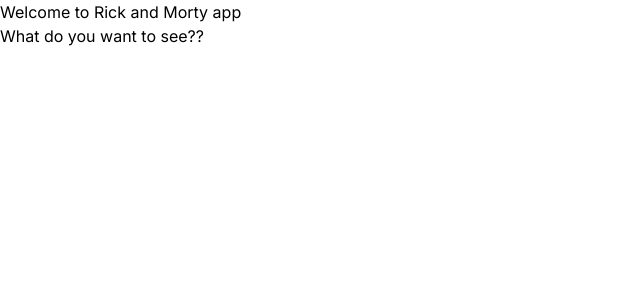
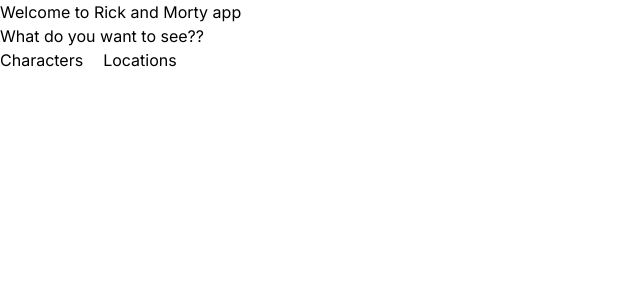
Before and after one commit to wellnahuel/rickmorty13, a Next.js app: page / in a window 1280 px wide. Shown: the top 300 px of the page, without its empty margins (0-640 px from the left). Built offline with nearby package versions, Linux system fonts and the light colour scheme.

Commit message:
navigation

```diff
--- a/app/characters/page.tsx
+++ b/app/characters/page.tsx
@@ -1,6 +1,7 @@
 import React from "react";
 import { getCharacters } from "./services/characters.services";
-import { Card } from "@/components";
+import { Card, Navigator } from "@/components";
+import { Routes } from "../models";
 
 async function fetchCharacters() {
   const response = await getCharacters();
@@ -12,6 +13,8 @@
   const characters = await fetchCharacters();
   return (
     <>
+      <Navigator pathNames={[Routes.HOME, Routes.LOCATIONS]} />
+
       {characters.map((character) => (
         <Card key={character.id} data={character} />
       ))}
--- a/app/locations/layout.tsx
+++ b/app/locations/layout.tsx
@@ -2,6 +2,7 @@
 
 function LocationLayout({children}: { children: React.ReactNode }) {
   return (
+
     <div className='flex flex-row flex-wrap justify-center items-center gap-4'>{children}</div>
   )
 }
--- a/app/locations/page.tsx
+++ b/app/locations/page.tsx
@@ -1,6 +1,8 @@
 import React from "react";
 import { getLocations } from "./services/locations.services";
-import { Card } from "@/components";
+import { Card, Navigator } from "@/components";
+import Link from "next/link";
+import { Routes } from "../models";
 
 async function fetchLocations() {
   const response = await getLocations();
@@ -12,6 +14,7 @@
   const locations = await fetchLocations();
   return (
     <>
+      <Navigator pathNames={[Routes.HOME, Routes.CHARACTERS]} />
       {locations.map((location) => (
         <Card key={location.id} data={location} />
       ))}
@@ -19,5 +22,4 @@
   );
 }
 
-
-export default Locations
+export default Locations;
--- /dev/null
+++ b/app/models/index.ts
@@ -0,0 +1 @@
+export * from './routes.model';
--- /dev/null
+++ b/app/models/routes.model.ts
@@ -0,0 +1,19 @@
+export const Routes = {
+    HOME: {
+        path: "/",
+        name: "Home",
+    },
+    CHARACTERS: {
+        path: "/characters",
+        name: "Characters",
+    },
+    LOCATIONS: {
+        path: "/locations",
+        name: "Locations",
+    },
+}
+
+export interface Route {
+    path: string;
+    name: string;
+}
--- a/app/page.tsx
+++ b/app/page.tsx
@@ -1,10 +1,16 @@
+import Link from 'next/link'
 import React from 'react'
+import { Routes } from './models'
+import  {Navigator}  from "../components"
 
 function App() {
   return (
     <div>
       <h1>Welcome to Rick and Morty app</h1>
       <h3>What do you want to see??</h3>
+      <Navigator pathNames={[Routes.CHARACTERS, Routes.LOCATIONS]} />
+
+
     </div>
   )
 }
--- /dev/null
+++ b/components/Navigator/Navigator.tsx
@@ -0,0 +1,19 @@
+import { Route } from "@/app/models";
+import Link from "next/link";
+import React from "react";
+
+interface Props {
+  pathNames: Route[];
+}
+
+function Navigator({ pathNames }: Props) {
+  return (
+    <div className="flex gap-5 flex-row">
+      {pathNames.map((pathName) => (
+        <Link href={pathName.path}>{pathName.name}</Link>
+      ))}
+    </div>
+  );
+}
+
+export default Navigator;
--- a/components/index.ts
+++ b/components/index.ts
@@ -1 +1,2 @@
 export * from './Card';
+export { default as Navigator } from './Navigator/Navigator';
```
Also changed, not shown: app/information/page.tsx (added).
